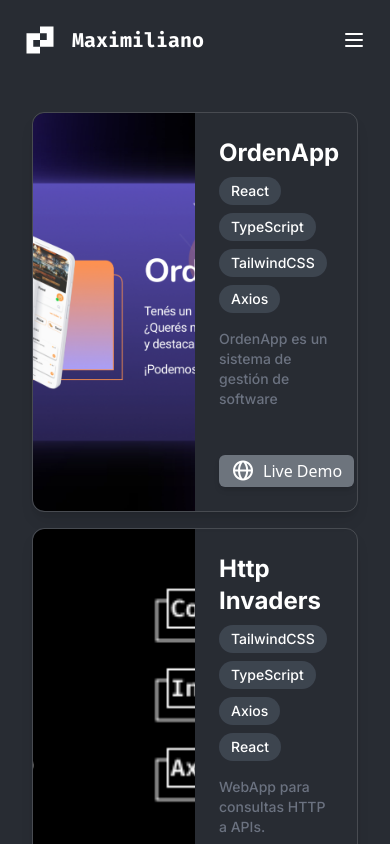
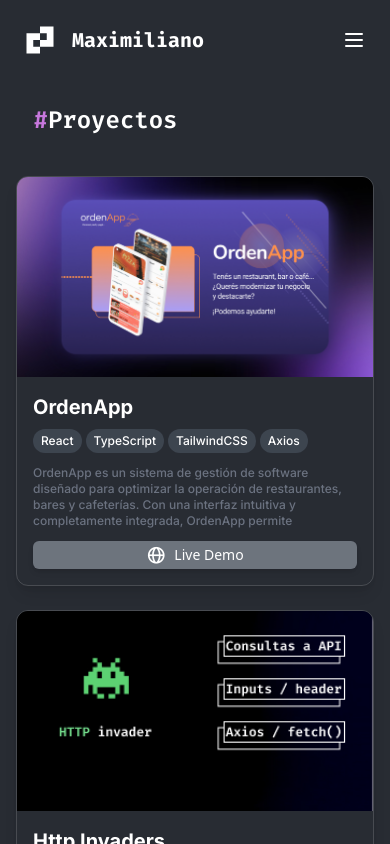
Before and after one commit to devnotmax/portfolio-2k24, a Next.js app: page /works in a window 390 px wide. Shown: the top 844 px of the page. Built offline with nearby package versions, Linux system fonts and the light colour scheme.

Commit message:
responsive mejorado

```diff
--- a/src/app/works/CardProject.tsx
+++ b/src/app/works/CardProject.tsx
@@ -11,51 +11,53 @@ export const CardProject = ({
   github,
 }: Iproyect) => {
   return (
-    <div className="container min-h-[400px] bg-transparent border border-white border-opacity-15 shadow-lg grid grid-cols-2 rounded-xl overflow-hidden">
-      <div className="col-span-1 relative h-full">
+    <div className="container min-h-[300px] md:min-h-[400px] bg-transparent border border-white border-opacity-15 shadow-lg grid grid-cols-1 md:grid-cols-2 rounded-xl overflow-hidden">
+      {/* Imagen - Ocupa toda la anchura en móvil, mitad en desktop */}
+      <div className="col-span-1 relative h-[200px] md:h-full">
         <Image
           src={img}
           alt={title}
           layout="fill"
           objectFit="cover"
-          className="rounded-l-xl"
+          className="md:rounded-l-xl"
           priority
         />
       </div>
 
-      <div className="col-span-1 p-6 flex flex-col">
-        <h2 className="text-2xl font-inter font-bold text-white mb-2">
+      {/* Contenido - Ocupa toda la anchura en móvil, mitad en desktop */}
+      <div className="col-span-1 p-4 md:p-6 flex flex-col">
+        <h2 className="text-xl md:text-2xl font-inter font-bold text-white mb-2">
           {title}
         </h2>
 
         {/* Tecnologías mapeadas */}
-        <div className="mb-4 flex flex-wrap gap-2">
+        <div className="mb-3 md:mb-4 flex flex-wrap gap-1 md:gap-2">
           {technologies.map((tech: string) => (
             <span
               key={tech}
-              className="text-white bg-gray-600 bg-opacity-60 font-inter font-medium text-sm px-3 py-1 rounded-full"
+              className="text-white bg-gray-600 bg-opacity-60 font-inter font-medium text-xs md:text-sm px-2 md:px-3 py-1 rounded-full"
             >
               {tech}
             </span>
           ))}
         </div>
 
-        <div className="h-20 overflow-hidden flex-shrink-0 mb-4">
-          <p className="text-gray-500 text-sm font-inter font-medium">
+        <div className="h-16 md:h-20 overflow-hidden flex-shrink-0 mb-3 md:mb-4">
+          <p className="text-gray-500 text-xs md:text-sm font-inter font-medium">
             {description}
           </p>
         </div>
 
-        <div className="flex justify-between items-center gap-4 mt-auto">
+        <div className="flex flex-col sm:flex-row justify-between items-center gap-2 md:gap-4 mt-auto">
           {live && (
             <a
               href={live}
               target="_blank"
               rel="noopener noreferrer"
-              className="px-3 py-1 rounded-md bg-gray-400 flex justify-center items-center text-white gap-2 shadow-md bg-opacity-60 hover:bg-opacity-80 hover:bg-gray-300 transition duration-200 ease-in-out whitespace-nowrap"
+              className="w-full sm:w-auto px-3 py-1 rounded-md bg-gray-400 flex justify-center items-center text-white gap-2 shadow-md bg-opacity-60 hover:bg-opacity-80 hover:bg-gray-300 transition duration-200 ease-in-out whitespace-nowrap"
             >
-              <i className="bx bx-globe text-2xl"></i>
-              <span className="text-base">Live Demo</span>
+              <i className="bx bx-globe text-xl md:text-2xl"></i>
+              <span className="text-sm md:text-base">Live Demo</span>
             </a>
           )}
           {github && (
@@ -63,10 +65,10 @@ export const CardProject = ({
               href={github}
               target="_blank"
               rel="noopener noreferrer"
-              className="px-3 py-1 rounded-md bg-gray-400 flex justify-center items-center text-white gap-2 shadow-md bg-opacity-60 hover:bg-opacity-80 hover:bg-gray-300 transition duration-200 ease-in-out whitespace-nowrap"
+              className="w-full sm:w-auto px-3 py-1 rounded-md bg-gray-400 flex justify-center items-center text-white gap-2 shadow-md bg-opacity-60 hover:bg-opacity-80 hover:bg-gray-300 transition duration-200 ease-in-out whitespace-nowrap"
             >
-              <i className="bx bxl-github text-2xl"></i>
-              <span className="text-base">GitHub</span>
+              <i className="bx bxl-github text-xl md:text-2xl"></i>
+              <span className="text-sm md:text-base">GitHub</span>
             </a>
           )}
         </div>
--- a/src/app/works/page.tsx
+++ b/src/app/works/page.tsx
@@ -1,10 +1,14 @@
 import { proyects } from "../../mocks/proyects";
 import { CardProject } from "./CardProject";
+import { TitleHeader } from "../../components/TitleHeader";
 
-const workspage = () => {
+const WorksPage = () => {
   return (
-    <div className="container mx-auto p-8 grid grid-cols-1 gap-4">
-      {proyects.map((proyect) => (
+    <div className="px-4 py-6 md:p-8">
+      <div className="container mx-auto max-w-6xl">
+        <TitleHeader title="Proyectos" />
+        <div className="grid grid-cols-1 gap-6 md:gap-8">
+          {proyects.map((proyect) => (
             <CardProject
               key={proyect.title}
               title={proyect.title}
@@ -14,9 +18,11 @@ const workspage = () => {
               live={proyect.live}
               github={proyect.github}
             />
-      ))}
+          ))}
+        </div>
+      </div>
     </div>
   );
 };
 
-export default workspage;
+export default WorksPage;
```
